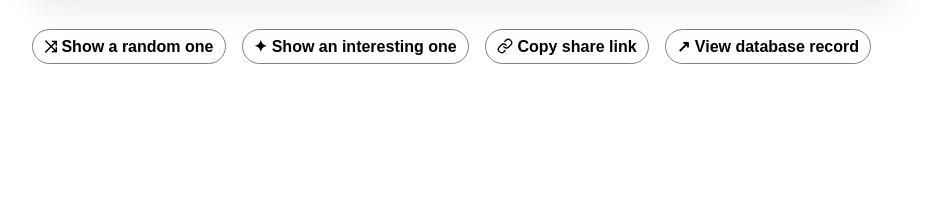
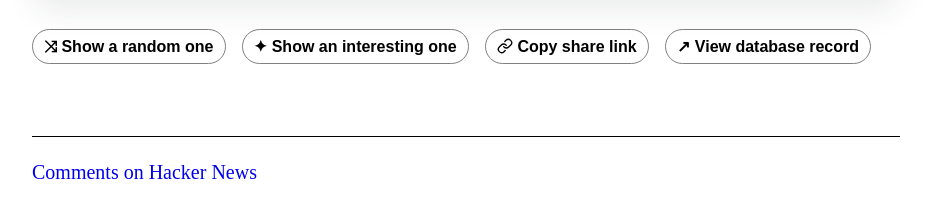
Before and after one commit to gruhn/gruhn.me, an Eleventy site: page src/posts/2026-09-14.md in a window 1280 px wide. Shown: the part 1656-1871 px from the top of the page, without its empty margins (174-1105 px from the left). Before the commit the page ends 1792 px from the top, so only its background shows below. Built offline with nearby package versions, Linux system fonts and the light colour scheme; Eleventy itself is replaced by a stand-in of ours; files that its build step writes are made by us from their sources.

Commit message:
roundabout post: HN comments

```diff
--- a/src/posts/2026-09-14.md
+++ b/src/posts/2026-09-14.md
@@ -1,5 +1,6 @@
 ---
 title: The beauty of roundabouts
+itemHN: 49692510
 ---
 
 I have a weird soft spot for roundabouts.
@@ -44,7 +45,7 @@ Many have no street view or are simply boring,
 so I hand-picked a few I found curious (click on "Show an interesting one").
 
 <div id="roundabout-picker">
-  <link rel="stylesheet" href="/assets/blog/2026-09-14/styles.css?v=2">
+  <link rel="stylesheet" href="/assets/blog/2026-09-14/styles.css?v=3">
   <h3 id="title">Loading…</h3>
   <section class="viewer" aria-label="Google Street View">
     <iframe
--- a/src/static/assets/blog/2026-09-14/styles.css
+++ b/src/static/assets/blog/2026-09-14/styles.css
@@ -87,7 +87,7 @@
   display: flex;
   align-items: center;
   gap: 1rem;
-  padding: 2rem 0 4rem 0;
+  padding: 2rem 0;
 }
 
 noscript { display: block; padding: 30px; text-align: center; }
```
